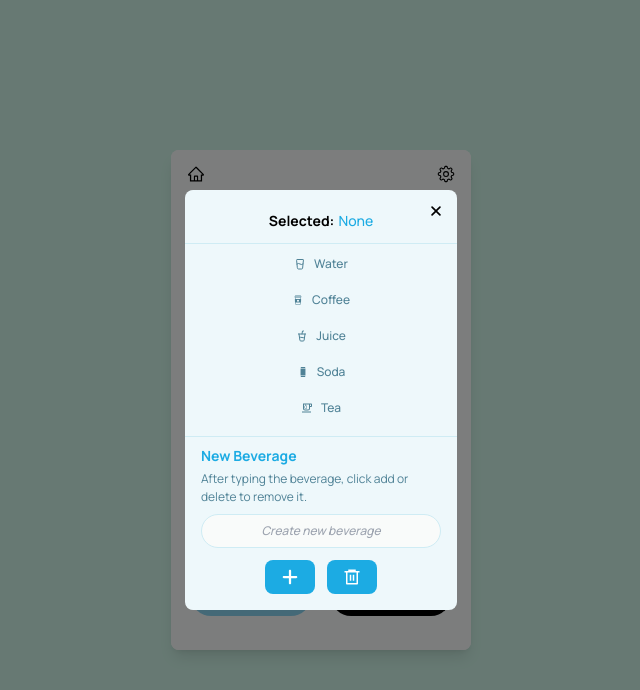
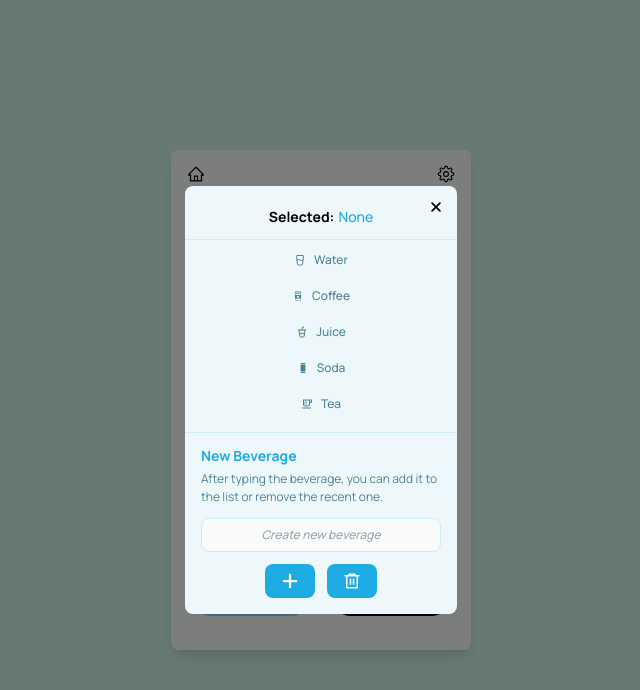
Before and after one commit to seanverano/reboost, a React (Vite) app: page / in a window 1280 px wide. Both pictures are taken after a click on the element 526 px from the left and 491 px from the top of the page. Shown: the top 690 px of the page, without its empty margins (319-959 px from the left). Built offline with nearby package versions, Linux system fonts and the light colour scheme.

Commit message:
Add fade-in animation to indicate the selected drink and volume

```diff
--- a/src/components/drink_features/DrinkLogs.jsx
+++ b/src/components/drink_features/DrinkLogs.jsx
@@ -70,7 +70,7 @@ const DrinkLogs = ({ logs = [] }) => {
                   .map((log, index) => (
                     <div
                       key={index}
-                      className="flex items-center justify-between p-3 mb-2 bg-[#F9FBFA] rounded-lg shadow-sm"
+                      className="flex items-center justify-between p-3 mb-2 bg-[#CFECF4] rounded-lg shadow-sm"
                     >
                       <div className="flex items-center justify-between">
                         <div className="ml-2 text-[#4f8296] text-sm text-left">
--- a/src/components/drink_features/DrinkType.jsx
+++ b/src/components/drink_features/DrinkType.jsx
@@ -62,7 +62,7 @@ const DrinkType = ({ selectedDrink, setSelectedDrink }) => {
               Selected:
             </h1>
             {selectedDrink ? (
-              <div className="flex items-center text-[#1CABE3] text-sm text-normal">
+              <div className="flex items-center text-[#1CABE3] text-sm text-normal animate-fadeIn">
                 {selectedDrink.icon}
                 <span className="ml-1">{selectedDrink.name}</span>
               </div>
@@ -88,11 +88,12 @@ const DrinkType = ({ selectedDrink, setSelectedDrink }) => {
           </div>
 
           <div className="px-4 flex justify-center flex-col border-t border-[#CFECF4] mt-2 w-full">
-            <h1 className="text-left text-[#1CABE3] mb-1 mt-2 text-sm font-bold leading-normal">
+            <h1 className="text-left text-[#1CABE3] mb-1 mt-3 text-sm font-bold leading-normal">
               New Beverage
             </h1>
-            <p className="text-left text-[#4f8296] text-xs font-normal leading-normal mb-2">
-              After typing the beverage, click add or delete to remove it.
+            <p className="text-left text-[#4f8296] text-xs font-normal leading-normal mb-3">
+              After typing the beverage, you can add it to the list or remove
+              the recent one.
             </p>
 
             <input
@@ -100,7 +101,7 @@ const DrinkType = ({ selectedDrink, setSelectedDrink }) => {
               value={newDrink}
               onChange={(e) => setNewDrink(e.target.value)}
               placeholder="Create new beverage"
-              className="placeholder:italic bg-[#F9FBFA] text-[#000000] text-xs text-center mb-3 p-2 border border-[#CFECF4] rounded-full w-full focus:outline-none focus:ring-1 focus:ring-[#1CABE3]"
+              className="placeholder:italic bg-[#F9FBFA] text-[#000000] text-xs text-center mb-3 p-2 border border-[#CFECF4] rounded-lg w-full focus:outline-none focus:ring-1 focus:ring-[#1CABE3]"
             />
             <DrinkModalButton
               handleAdd={handleAddDrink}
--- a/src/components/drink_features/DrinkVolume.jsx
+++ b/src/components/drink_features/DrinkVolume.jsx
@@ -58,7 +58,7 @@ const DrinkVolume = ({ selectedVolume, setSelectedVolume }) => {
               Selected:
             </h1>
             {selectedVolume ? (
-              <div className="flex items-center text-[#1CABE3] text-sm text-normal">
+              <div className="flex items-center text-[#1CABE3] text-sm text-normal animate-fadeIn">
                 {selectedVolume.icon}
                 <span className="ml-1">{selectedVolume.name} ml</span>
               </div>
@@ -85,18 +85,19 @@ const DrinkVolume = ({ selectedVolume, setSelectedVolume }) => {
           </div>
 
           <div className="px-4 flex flex-col border-t border-[#CFECF4] mt-2 w-full">
-            <h1 className="text-left text-[#1CABE3] mb-1 mt-2 text-sm font-bold leading-normal">
+            <h1 className="text-left text-[#1CABE3] mb-1 mt-3 text-sm font-bold leading-normal">
               New Volume
             </h1>
-            <p className="text-left text-[#4f8296] text-xs font-normal leading-normal mb-2">
-              After typing the volume, click add or delete to remove it.
+            <p className="text-left text-[#4f8296] text-xs font-normal leading-normal mb-3">
+              After typing the volume, you can add it to the list or remove the
+              recent one.
             </p>
             <input
               type="number"
               value={newVolume}
               onChange={(e) => setNewVolume(e.target.value)}
               placeholder="Create new volume (in ml)"
-              className="placeholder:italic bg-[#F9FBFA] text-[#000000] text-xs text-center mb-3 p-2 border border-[#CFECF4] rounded-full w-full focus:outline-none focus:ring-1 focus:ring-[#1CABE3]"
+              className="placeholder:italic bg-[#F9FBFA] text-[#000000] text-xs text-center mb-3 p-2 border border-[#CFECF4] rounded-lg w-full focus:outline-none focus:ring-1 focus:ring-[#1CABE3]"
               min="0"
               max="5000"
               step="100"
--- a/tailwind.config.js
+++ b/tailwind.config.js
@@ -5,6 +5,7 @@ export default {
       animation: {
         "progress-wave": "progress-wave 2s ease-in-out infinite",
         pulsate: "pulsate 0.5s ease-in-out forwards",
+        fadeIn: "fadeIn 0.3s ease-in-out forwards",
       },
       fontFamily: {
         manrope: ["Manrope", "sans-serif"],
@@ -24,6 +25,16 @@ export default {
             borderColor: "#d0e0e6",
           },
         },
+        fadeIn: {
+          from: {
+            opacity: 0,
+            transform: "translateY(-10px)",
+          },
+          to: {
+            opacity: 1,
+            transform: "translateY(0)",
+          },
+        },
       },
     },
   },
```
